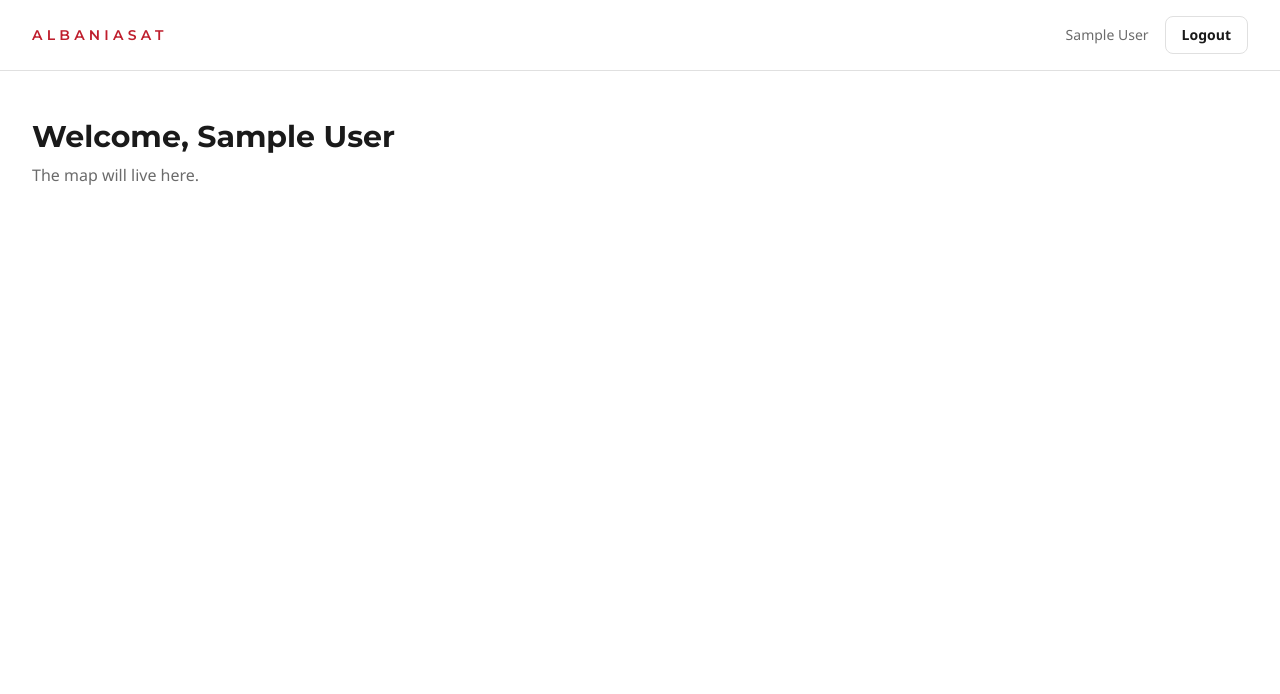
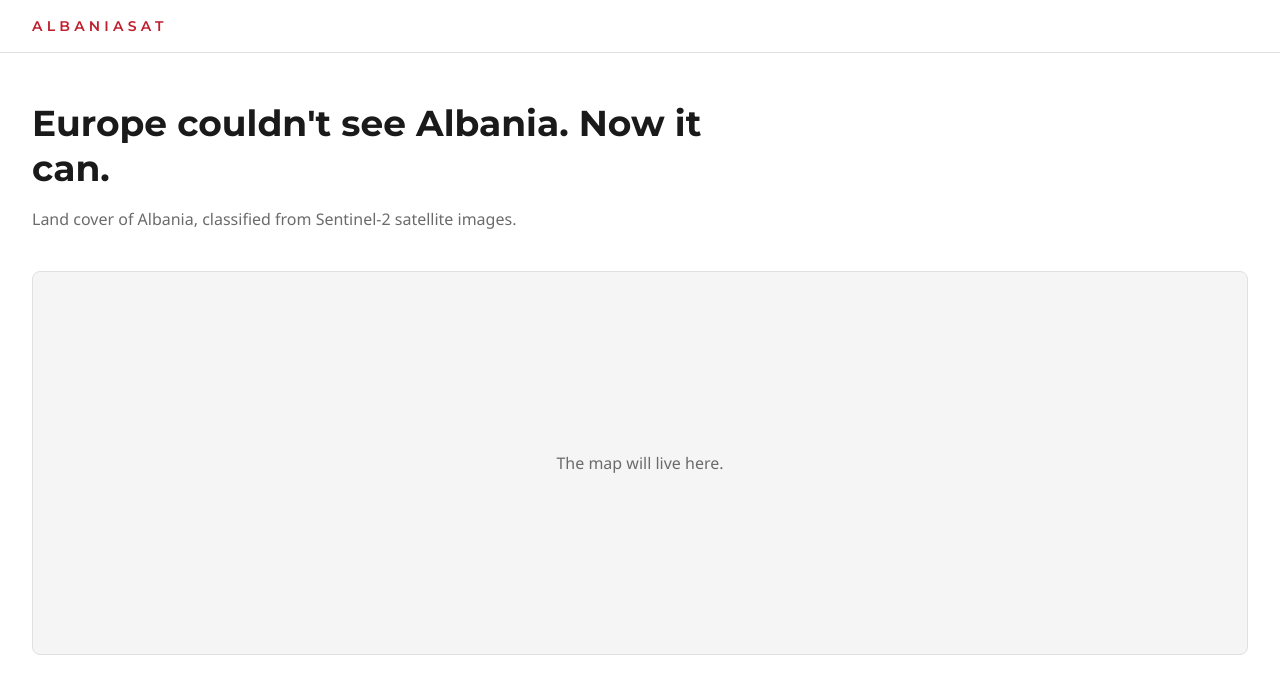
Before and after one commit to virvihuta/AlbaniaSAT, a React (Vite) app in the folder frontend/: page / in a window 1280 px wide. Shown: the top 694 px of the page. Built offline with nearby package versions, Linux system fonts and the light colour scheme; no server answers; sample sign-in values are in the browser's storage.

Commit message:
Make the start page public so visitors need no login

```diff
--- a/frontend/src/pages/Home.jsx
+++ b/frontend/src/pages/Home.jsx
@@ -1,27 +1,18 @@
-import { useAuth } from '../auth'
-
+// Public start page: everyone can see it without login.
+// The interactive map comes here later (goal M-3.3).
 export default function Home() {
-  // Logging out sets user to null, and ProtectedRoute sends you to /login by itself
-  const { user, logout } = useAuth()
-
   return (
     <div className="min-h-screen">
-      <header className="flex items-center justify-between border-b border-border px-8 py-4">
+      <header className="border-b border-border px-8 py-4">
         <p className="font-heading text-sm font-semibold uppercase tracking-[0.3em] text-primary">AlbaniaSAT</p>
-        <div className="flex items-center gap-4">
-          <span className="text-sm text-muted">{user.name}</span>
-          <button
-            onClick={logout}
-            className="rounded-lg border border-border px-4 py-2 text-sm font-semibold hover:bg-surface"
-          >
-            Logout
-          </button>
-        </div>
       </header>
 
       <main className="px-8 py-12">
-        <h1 className="text-3xl">Welcome, {user.name}</h1>
-        <p className="mt-2 text-muted">The map will live here.</p>
+        <h1 className="max-w-2xl text-4xl leading-tight">Europe couldn't see Albania. Now it can.</h1>
+        <p className="mt-4 max-w-xl text-muted">Land cover of Albania, classified from Sentinel-2 satellite images.</p>
+        <div className="mt-10 flex h-96 items-center justify-center rounded-lg border border-border bg-surface text-muted">
+          The map will live here.
+        </div>
       </main>
     </div>
   )
```
